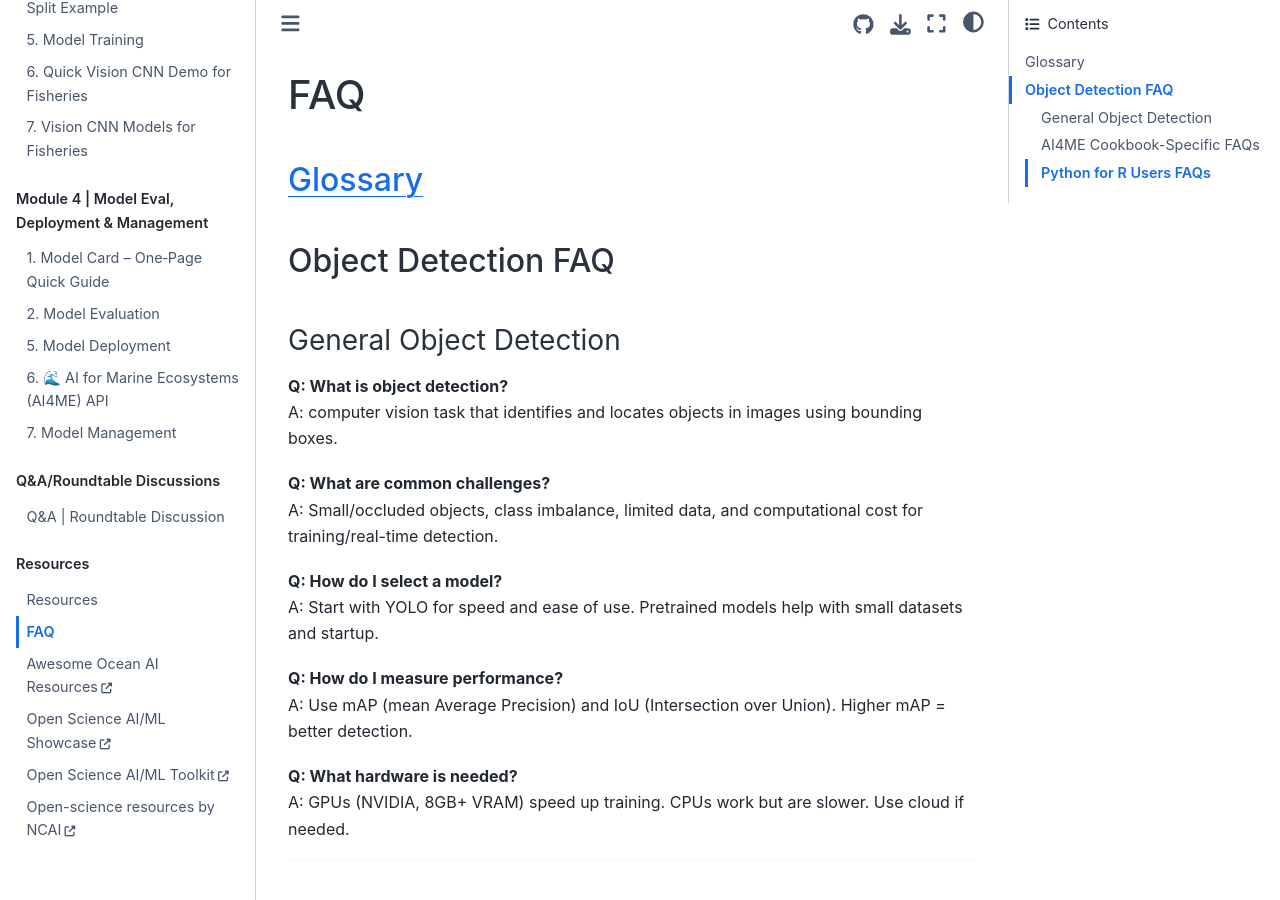
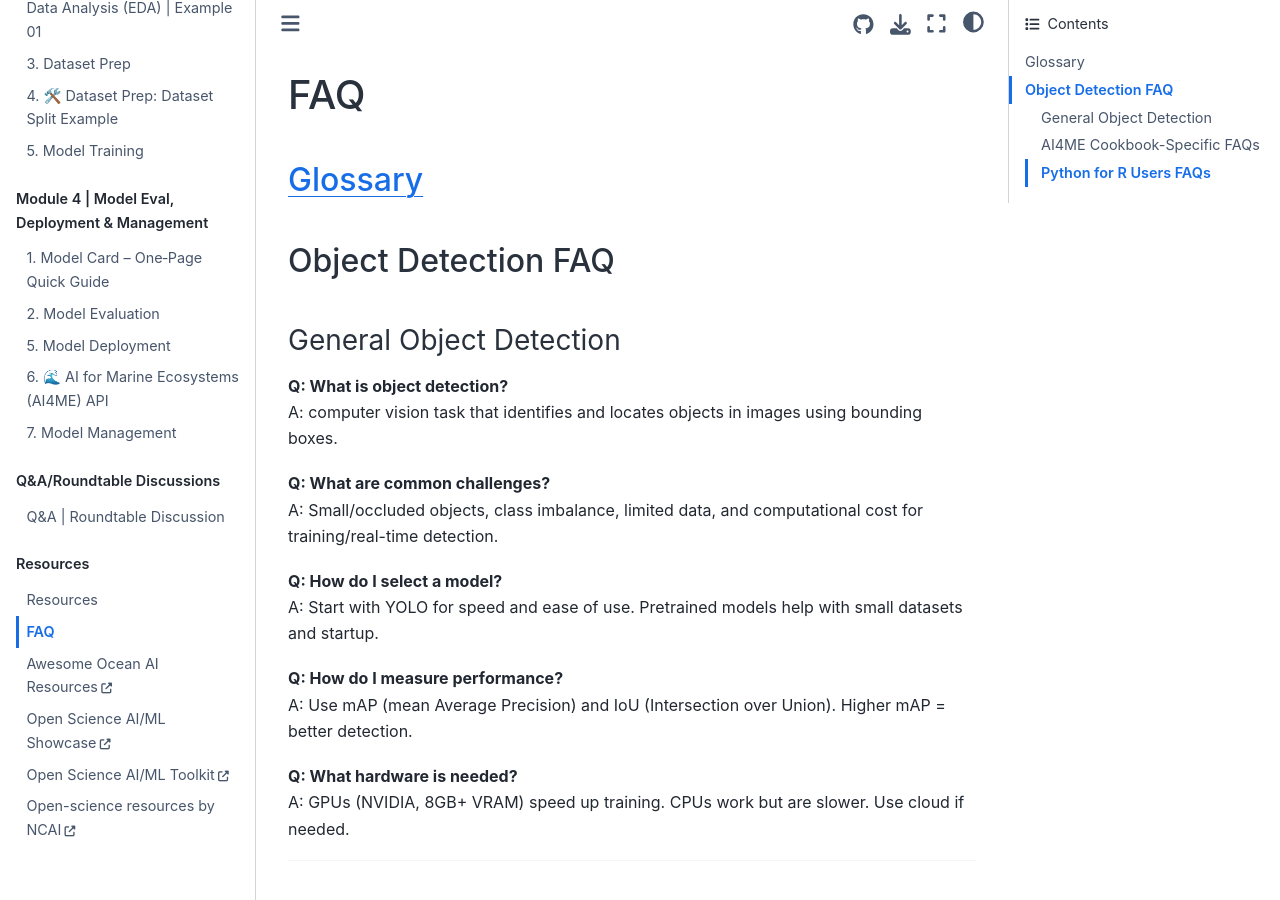
Before and after one commit to MichaelAkridge-NOAA/ai4me-cookbook, a Jupyter Book: the page built from content/02_faq.md, in a window 1280 px wide and 900 px high. Built offline with Jupyter Book 1.0.4 settings and Sphinx 7.4.7 and the Sphinx Book theme 1.1.4, drawn with Linux system fonts in a browser that asks for light colours; pages that are not in the unit, such as notebooks, are missing from menus; some of the changed lines change nothing that is shown; some of the changed text lies outside the part shown.

Commit message:
Update _toc.yml

```diff
--- a/_toc.yml
+++ b/_toc.yml
@@ -32,8 +32,6 @@ parts:
     - file: content/03_module/02_dataset_prep_example.ipynb
     - file: content/03_module/03_model_training.md
     - file: content/03_module/03_model_training_example.ipynb
-    - file: content/03_module/04_quick_finetune_demo.md
-    - file: content/03_module/05_cnn_finetuning_workflow.md
 
   - caption: Module 4 | Model Eval, Deployment & Management
     numbered: true
```
